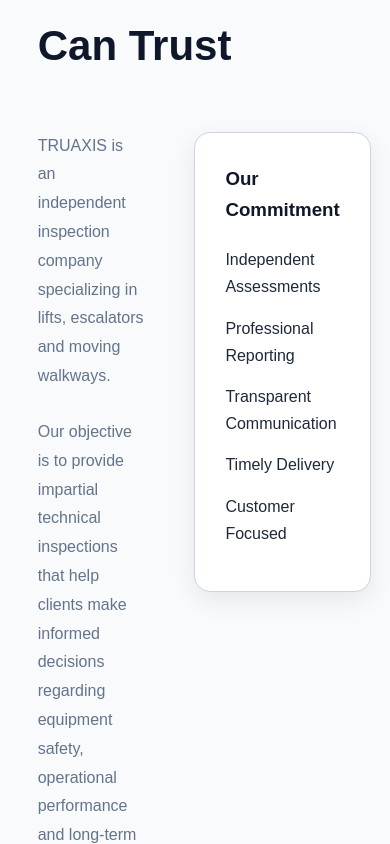
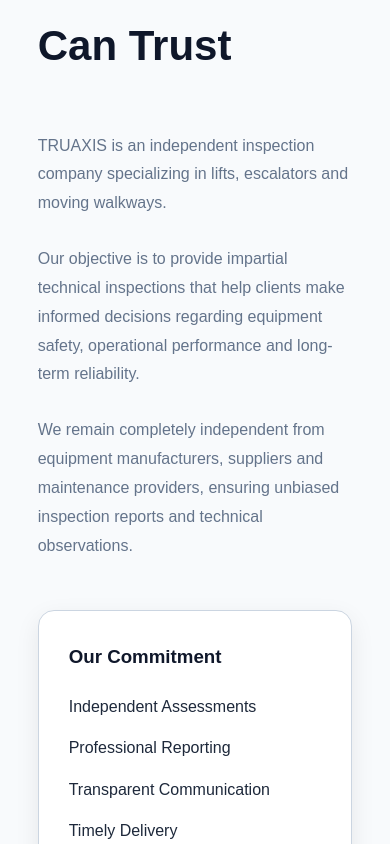
Before and after one commit to pradeepmurthy1992/truaxis-website, a React (Vite) app: page / in a window 390 px wide. Shown: the part 1820-2664 px from the top of the page. Built offline with nearby package versions, Linux system fonts and the light colour scheme.

Commit message:
Update responsive.css

```diff
--- a/src/styles/responsive.css
+++ b/src/styles/responsive.css
@@ -9,6 +9,12 @@
 .process-grid{
 
 grid-template-columns:repeat(2,1fr);
+
+}
+
+.about-grid{
+
+grid-template-columns:1fr;
 
 }
 
@@ -34,6 +40,12 @@
 
 }
 
+.about-grid{
+
+grid-template-columns:1fr;
+
+}
+
 .hero h1{
 
 font-size:42px;
```
